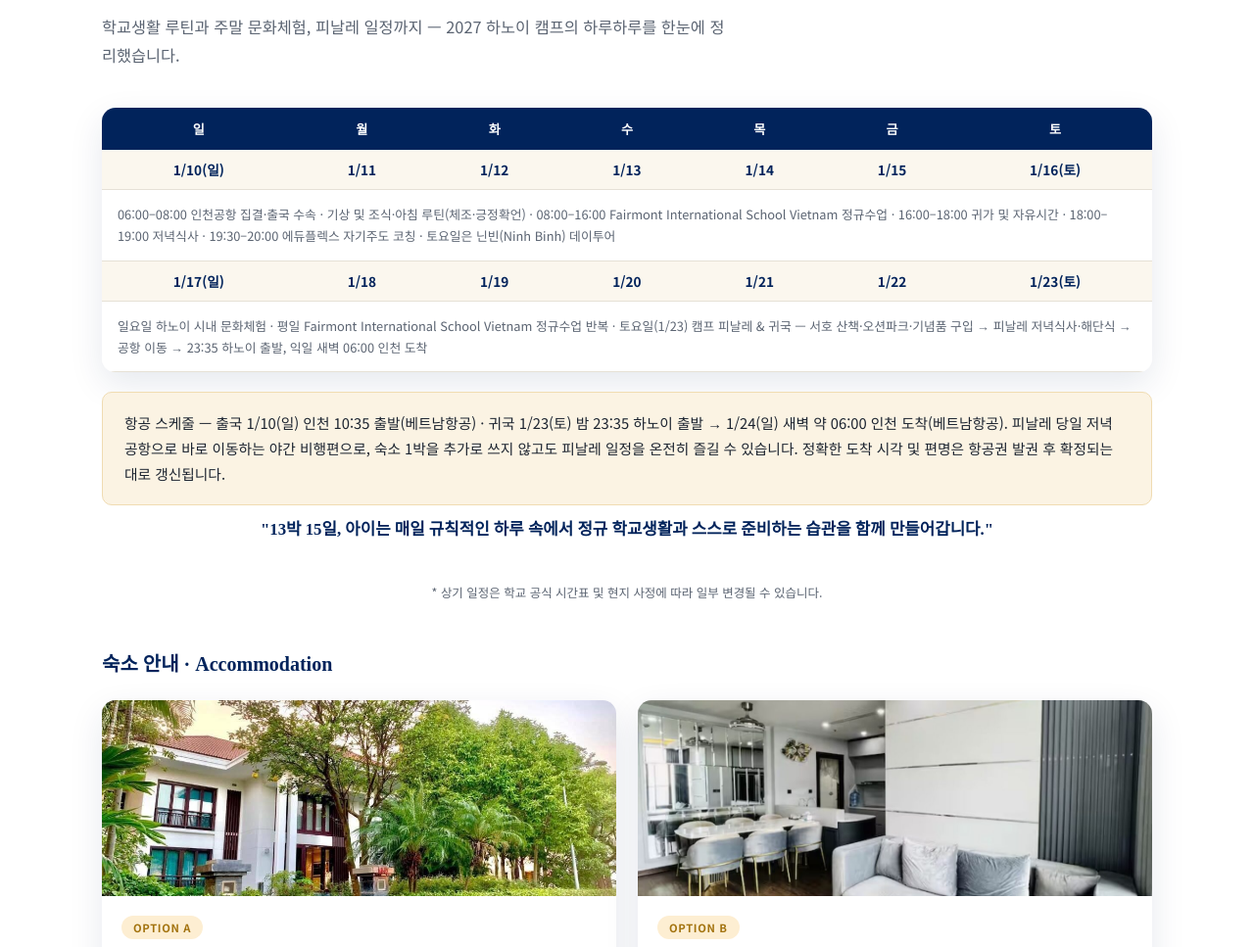
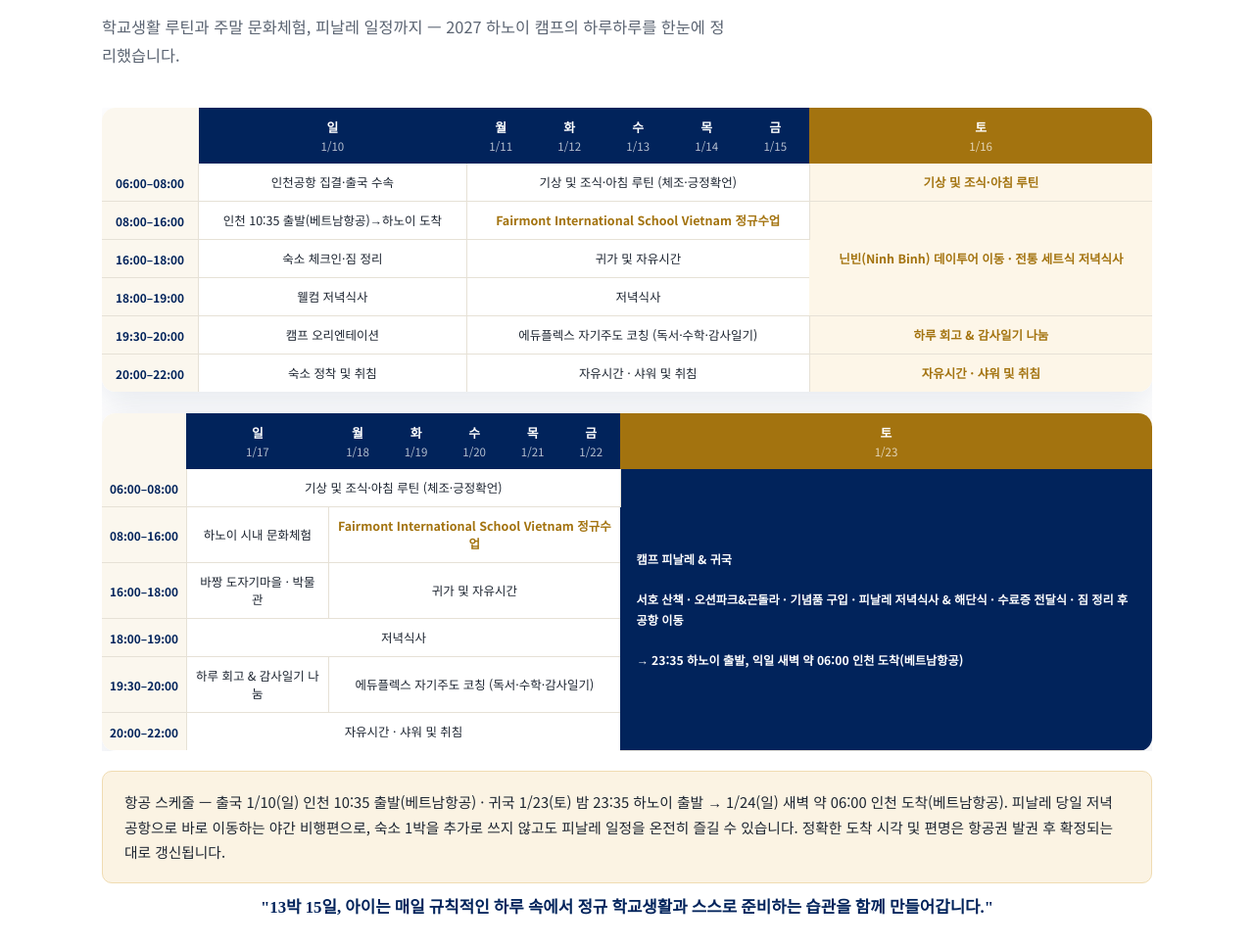
Before and after one commit to hanajyung/eduonecamp, a plain HTML site: page index.html in a window 1280 px wide. Shown: the part 8715-9682 px from the top of the page at 98% size. Drawn offline with Linux system fonts and the light colour scheme.

Commit message:
Restore full time-grid schedule table for Full Camp Calendar
Replace the condensed paragraph summary with the actual 13-night/15-day
two-week time-grid table from the booklet (day-by-day time slots,
merged weekday cells, and the Saturday Ninh Binh day-trip / finale
blocks), matching booklet page 8 exactly.

Co-Authored-By: Claude Sonnet 5 <noreply@anthropic.com>

```diff
--- a/css/style.css
+++ b/css/style.css
@@ -341,14 +341,29 @@ p { line-height: 1.75; color: var(--ink-soft); margin: 0 0 1em; }
 .founder-quote p { font-size: 0.9rem; color: var(--ink); }
 
 /* ---------- Calendar ---------- */
-.calendar-table-wrap { overflow-x: auto; margin-bottom: 20px; border-radius: var(--radius); box-shadow: var(--shadow); }
-.calendar-table { width: 100%; border-collapse: collapse; background: #fff; min-width: 720px; }
+.calendar-table-wrap { overflow-x: auto; margin-bottom: 20px; display: flex; flex-direction: column; gap: 22px; }
+.calendar-table { width: 100%; border-collapse: collapse; background: #fff; min-width: 760px; border-radius: var(--radius); overflow: hidden; box-shadow: var(--shadow); }
 .calendar-table th {
-  background: var(--navy); color: #fff; padding: 12px 10px; font-size: 0.82rem; font-weight: 700;
+  background: var(--navy); color: #fff; padding: 10px 8px; font-size: 0.8rem; font-weight: 700; text-align: center;
 }
-.calendar-table td { padding: 10px; text-align: center; font-size: 0.85rem; border-bottom: 1px solid var(--border); }
-.cal-date td { font-weight: 700; color: var(--navy); background: #fbf7ee; }
-.cal-note { text-align: left !important; font-size: 0.8rem !important; color: var(--ink-soft); line-height: 1.7; padding: 14px 16px !important; }
+.calendar-table th span { display: block; font-weight: 400; font-size: 0.72rem; color: rgba(255,255,255,.7); margin-top: 2px; }
+.calendar-table th.sat-col { background: var(--gold-text); }
+.calendar-table td {
+  padding: 10px 8px; text-align: center; font-size: 0.78rem; color: var(--ink);
+  border-bottom: 1px solid var(--border); border-right: 1px solid var(--border); vertical-align: middle;
+}
+.calendar-table td:last-child { border-right: none; }
+.calendar-table tbody tr:last-child td { border-bottom: none; }
+.calendar-table .time-col {
+  font-weight: 700; color: var(--navy); background: #fbf7ee; font-size: 0.74rem;
+  white-space: nowrap; text-align: center;
+}
+.calendar-table td.hilite { color: var(--gold-text); font-weight: 700; }
+.calendar-table td.sat-col { background: #fdf6e8; font-weight: 600; color: var(--gold-text); }
+.calendar-table td.finale-cell {
+  background: var(--navy); color: #fff; font-weight: 600; font-size: 0.76rem;
+  line-height: 1.7; text-align: left; padding: 18px 16px;
+}
 
 .stay-grid { display: grid; grid-template-columns: 1fr 1fr; gap: 22px; margin: 24px 0 20px; }
 .stay-grid figure { margin: 0; background: #fff; border-radius: var(--radius); overflow: hidden; box-shadow: var(--shadow); }
--- a/index.html
+++ b/index.html
@@ -439,12 +439,90 @@
 
     <div class="calendar-table-wrap">
       <table class="calendar-table">
-        <thead><tr><th>일</th><th>월</th><th>화</th><th>수</th><th>목</th><th>금</th><th>토</th></tr></thead>
+        <thead>
+          <tr>
+            <th class="time-col"></th>
+            <th>일<br><span>1/10</span></th><th>월<br><span>1/11</span></th><th>화<br><span>1/12</span></th>
+            <th>수<br><span>1/13</span></th><th>목<br><span>1/14</span></th><th>금<br><span>1/15</span></th>
+            <th class="sat-col">토<br><span>1/16</span></th>
+          </tr>
+        </thead>
         <tbody>
-          <tr class="cal-date"><td>1/10(일)</td><td>1/11</td><td>1/12</td><td>1/13</td><td>1/14</td><td>1/15</td><td>1/16(토)</td></tr>
-          <tr><td colspan="7" class="cal-note">06:00–08:00 인천공항 집결·출국 수속 · 기상 및 조식·아침 루틴(체조·긍정확언) · 08:00–16:00 Fairmont International School Vietnam 정규수업 · 16:00–18:00 귀가 및 자유시간 · 18:00–19:00 저녁식사 · 19:30–20:00 에듀플렉스 자기주도 코칭 · 토요일은 닌빈(Ninh Binh) 데이투어</td></tr>
-          <tr class="cal-date"><td>1/17(일)</td><td>1/18</td><td>1/19</td><td>1/20</td><td>1/21</td><td>1/22</td><td>1/23(토)</td></tr>
-          <tr><td colspan="7" class="cal-note">일요일 하노이 시내 문화체험 · 평일 Fairmont International School Vietnam 정규수업 반복 · 토요일(1/23) 캠프 피날레 &amp; 귀국 — 서호 산책·오션파크·기념품 구입 → 피날레 저녁식사·해단식 → 공항 이동 → 23:35 하노이 출발, 익일 새벽 06:00 인천 도착</td></tr>
+          <tr>
+            <td class="time-col">06:00–08:00</td>
+            <td>인천공항 집결·출국 수속</td>
+            <td colspan="5">기상 및 조식·아침 루틴 (체조·긍정확언)</td>
+            <td class="sat-col">기상 및 조식·아침 루틴</td>
+          </tr>
+          <tr>
+            <td class="time-col">08:00–16:00</td>
+            <td>인천 10:35 출발(베트남항공)→하노이 도착</td>
+            <td colspan="5" class="hilite">Fairmont International School Vietnam 정규수업</td>
+            <td class="sat-col" rowspan="3">닌빈(Ninh Binh) 데이투어 이동 · 전통 세트식 저녁식사</td>
+          </tr>
+          <tr>
+            <td class="time-col">16:00–18:00</td>
+            <td>숙소 체크인·짐 정리</td>
+            <td colspan="5">귀가 및 자유시간</td>
+          </tr>
+          <tr>
+            <td class="time-col">18:00–19:00</td>
+            <td>웰컴 저녁식사</td>
+            <td colspan="5">저녁식사</td>
+          </tr>
+          <tr>
+            <td class="time-col">19:30–20:00</td>
+            <td>캠프 오리엔테이션</td>
+            <td colspan="5">에듀플렉스 자기주도 코칭 (독서·수학·감사일기)</td>
+            <td class="sat-col">하루 회고 &amp; 감사일기 나눔</td>
+          </tr>
+          <tr>
+            <td class="time-col">20:00–22:00</td>
+            <td>숙소 정착 및 취침</td>
+            <td colspan="5">자유시간 · 샤워 및 취침</td>
+            <td class="sat-col">자유시간 · 샤워 및 취침</td>
+          </tr>
+        </tbody>
+      </table>
+
+      <table class="calendar-table">
+        <thead>
+          <tr>
+            <th class="time-col"></th>
+            <th>일<br><span>1/17</span></th><th>월<br><span>1/18</span></th><th>화<br><span>1/19</span></th>
+            <th>수<br><span>1/20</span></th><th>목<br><span>1/21</span></th><th>금<br><span>1/22</span></th>
+            <th class="sat-col">토<br><span>1/23</span></th>
+          </tr>
+        </thead>
+        <tbody>
+          <tr>
+            <td class="time-col">06:00–08:00</td>
+            <td colspan="6">기상 및 조식·아침 루틴 (체조·긍정확언)</td>
+            <td class="sat-col finale-cell" rowspan="6">캠프 피날레 &amp; 귀국<br><br>서호 산책 · 오션파크&amp;곤돌라 · 기념품 구입 · 피날레 저녁식사 &amp; 해단식 · 수료증 전달식 · 짐 정리 후 공항 이동<br><br>→ 23:35 하노이 출발, 익일 새벽 약 06:00 인천 도착(베트남항공)</td>
+          </tr>
+          <tr>
+            <td class="time-col">08:00–16:00</td>
+            <td>하노이 시내 문화체험</td>
+            <td colspan="5" class="hilite">Fairmont International School Vietnam 정규수업</td>
+          </tr>
+          <tr>
+            <td class="time-col">16:00–18:00</td>
+            <td>바짱 도자기마을 · 박물관</td>
+            <td colspan="5">귀가 및 자유시간</td>
+          </tr>
+          <tr>
+            <td class="time-col">18:00–19:00</td>
+            <td colspan="6">저녁식사</td>
+          </tr>
+          <tr>
+            <td class="time-col">19:30–20:00</td>
+            <td>하루 회고 &amp; 감사일기 나눔</td>
+            <td colspan="5">에듀플렉스 자기주도 코칭 (독서·수학·감사일기)</td>
+          </tr>
+          <tr>
+            <td class="time-col">20:00–22:00</td>
+            <td colspan="6">자유시간 · 샤워 및 취침</td>
+          </tr>
         </tbody>
       </table>
     </div>
```
